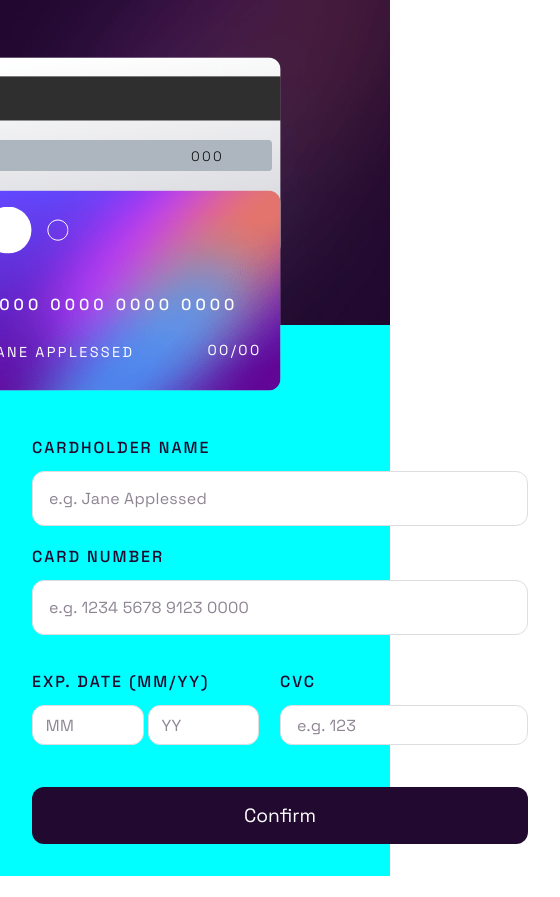
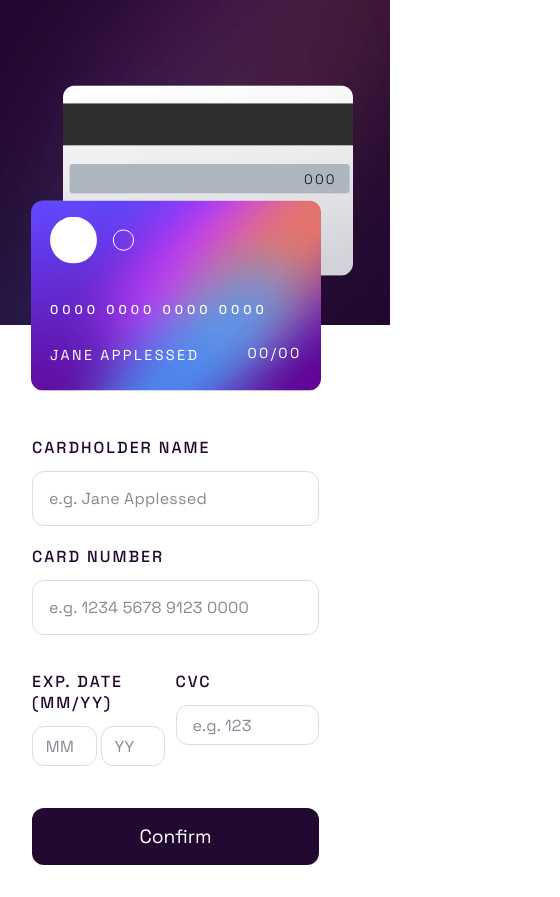
Before and after one commit to Priyanshu-WD/Interactive-card-details-form, a plain HTML site: page index.html in a window 390 px wide. Shown: the whole page, 560 px wide, since content can reach past the window. Before the commit the page ends 876 px from the top, so only its background shows below. Drawn offline with nearby package versions, Linux system fonts and the light colour scheme.

Commit message:
updating

```diff
--- /dev/null
+++ b/CSS/main.css
@@ -0,0 +1,300 @@
+@import url("https://fonts.googleapis.com/css2?family=Space+Grotesk:wght@300..700&display=swap");
+
+* {
+  margin: 0;
+  padding: 0;
+  box-sizing: border-box;
+  -webkit-box-sizing: border-box;
+  font-family: "Space Grotesk", sans-serif;
+}
+
+:root {
+  --Linear-gradient-active-input-border: hsl(249, 99%, 64%) to
+    hsl(278, 94%, 30%);
+  --Red-input-errors: hsl(0, 100%, 66%);
+
+  --White: hsl(0, 0%, 100%);
+  --Light-grayish-violet: hsl(270, 3%, 87%);
+  --Dark-grayish-violet: hsl(279, 6%, 55%);
+  --Very-dark-violet: hsl(278, 68%, 11%);
+}
+
+body {
+  min-height: 100vh;
+}
+
+main {
+  height: 100vh;
+
+}
+
+.containerCard{
+  width: 100%;
+  height: 100vh;
+}
+
+.flip-card{
+  display: flex;
+  align-items: center;
+  justify-content: center;
+}
+
+.cardPart{
+  width: 100%;
+  height: 40vh;
+  background-image: url(images/bg-main-mobile.png);
+  background-repeat: no-repeat;
+  background-size: cover;
+  background-position: center;
+  background-color: aquamarine;
+}
+
+
+
+.cardMain{
+  display: flex;
+  flex-direction: column-reverse;
+}
+
+
+.cardFrontSide {
+  width: 425px;
+  height: 235px;
+  background-color: var(--Light-grayish-violet);
+  border-radius: 12px;
+  background-image: url(images/bg-card-front.png);
+  background-position: center;
+  background-size: cover;
+  padding: 1rem 1.2rem;
+  z-index: 1000;
+}
+
+
+.cardBackSide {
+  width: 425px;
+  height: 235px;
+  background-color: var(--Light-grayish-violet);
+  border-radius: 12px;
+  background-image: url(images/bg-card-back.png);
+  background-position: center;
+  background-size: cover;
+  display: flex;
+  align-items: center;
+  justify-content: flex-end;
+  transform: translateY(150px);
+  transform: translateX(60px);
+}
+
+.backCardNumber {
+  margin-right: 3.56rem;
+  margin-bottom: 0.2rem;
+  font-size: 0.85rem;
+  font-weight: 300;
+  letter-spacing: 0.14rem;
+}
+
+/* .flip-card {
+  grid-column: 1 / span 12;
+  grid-row: 1 / span 5;
+  background-image: url(images/bg-main-mobile.png);
+  background-repeat: no-repeat;
+  background-position: center;
+  background-size: cover;
+  position: relative;
+  display: grid;
+  place-items: center;
+  background-color: aqua;
+} */
+
+
+/* .containerCard {
+  height: 100vh;
+  display: grid;
+  grid-template-columns: repeat(12, 1fr);
+  grid-template-rows: repeat(14, 1fr);
+  background-color: aqua;
+}
+
+.flip-card {
+  grid-column: 1 / span 12;
+  grid-row: 1 / span 5;
+  background-image: url(images/bg-main-mobile.png);
+  background-repeat: no-repeat;
+  background-position: center;
+  background-size: cover;
+  position: relative;
+  display: grid;
+  place-items: center;
+}
+
+.cardMain {
+  width: fit-content;
+  position: absolute;
+  display: flex;
+  flex-direction: column-reverse;
+}
+
+.cardFrontSide {
+  width: 425px;
+  height: 235px;
+  grid-column: 3 / span 6;
+  grid-row: 7 / span 9;
+  background-color: var(--Light-grayish-violet);
+  border-radius: 12px;
+  background-image: url(images/bg-card-front.png);
+  background-position: center;
+  background-size: cover;
+  padding: 1rem 1.2rem;
+  /* margin-top: 15rem; */
+  z-index: 9999;
+  position: absolute;
+  top: 65%;
+}
+
+/* .cardBackSide {
+  min-width: 425px;
+  height: 235px;
+  grid-column: 4 / span 12;
+  grid-row: 2 / span 12;
+  background-color: var(--Light-grayish-violet);
+  border-radius: 12px;
+  background-image: url(images/bg-card-back.png);
+  background-position: center;
+  background-size: cover;
+  display: flex;
+  align-items: center;
+  justify-content: flex-end;
+  margin-top: 3rem;
+  margin-left: 7rem;
+}
+
+.backCardNumber {
+  margin-right: 3.56rem;
+  margin-bottom: 0.2rem;
+  font-size: 0.85rem;
+  font-weight: 300;
+  letter-spacing: 0.14rem;
+}
+
+.topLogo {
+  margin-bottom: 4rem;
+}
+
+.cardNumber {
+  color: var(--White);
+  letter-spacing: 0.25rem;
+  font-size: 1.65rem;
+  font-weight: 500;
+  margin-bottom: 1.6rem;
+}
+
+.NameOfHolder {
+  font-size: 0.9rem;
+  color: var(--White);
+  font-weight: 400;
+  letter-spacing: 0.15rem;
+  display: inline;
+}
+
+.cardValid {
+  display: flex;
+  color: var(--White);
+  float: right;
+  font-size: 0.9rem;
+  font-weight: 400;
+  letter-spacing: 0.15rem;
+}
+
+
+.form-details{
+
+} */
+
+/* .form-details {
+  width: 75%;
+  grid-column: 3 / span 8;
+  grid-row: 10 / span 4;
+}
+.formContent {
+  width: 30rem;
+  display: flex;
+  flex-direction: column;
+  gap: 10px;
+  padding: 2rem;
+}
+
+.formContent input {
+  padding: 1rem;
+  font-size: 1rem;
+  border-radius: 12px;
+  letter-spacing: 0.015rem;
+  border: 1px solid var(--Light-grayish-violet);
+}
+
+input::placeholder {
+  color: var(--Dark-grayish-violet);
+}
+
+input:focus {
+  outline: 1px solid var(--Dark-grayish-violet);
+}
+
+.input_error {
+  outline: 1px solid var(--Red-input-errors);
+}
+label {
+  margin-bottom: 0.2rem;
+  font-size: 0.75rem;
+  letter-spacing: 0.125rem;
+  color: var(--Very-dark-violet);
+  font-weight: 500;
+}
+
+.card-expiration-cvv {
+  width: 100%;
+  display: flex;
+  margin-top: 1rem;
+}
+
+.monExpired {
+  width: 50%;
+}
+
+.monExpired input {
+  width: 45%;
+  height: 40px;
+  padding-left: 0.8rem;
+}
+
+.form_exp_month,
+.formCVV {
+  margin-top: 0.8rem;
+  margin-bottom: 2rem;
+}
+
+.cvv {
+  width: 50%;
+}
+
+.cvv input {
+  width: 100%;
+  height: 40px;
+}
+
+.cnfBtn {
+  background-color: var(--Very-dark-violet);
+  color: var(--White);
+  padding: 1rem;
+  border-radius: 12px;
+  border: none;
+  font-size: 1.2rem;
+  cursor: pointer;
+}
+
+.error {
+  position: relative;
+  bottom: 0.4rem;
+  font-size: 0.76rem;
+  letter-spacing: -0.002rem;
+  color: var(--Red-input-errors);
+} */ */
--- a/CSS/style.css
+++ b/CSS/style.css
@@ -17,6 +17,13 @@
   --Light-grayish-violet: hsl(270, 3%, 87%);
   --Dark-grayish-violet: hsl(279, 6%, 55%);
   --Very-dark-violet: hsl(278, 68%, 11%);
+}
+
+input,
+button,
+textarea,
+select {
+  font: inherit;
 }
 
 body,
@@ -123,6 +130,9 @@ main {
 .form-details {
   width: 65%;
   position: relative;
+  display: flex;
+  align-items: center;
+  justify-content: center;
 }
 
 .formContent {
@@ -136,6 +146,7 @@ main {
   top: 50%;
   left: 50%;
   transform: translate(-50%, -50%);
+
 }
 
 .formContent input {
@@ -215,6 +226,32 @@ label {
   color: var(--Red-input-errors);
 }
 
+.thankYou {
+  width: 30rem;
+  padding: 5rem;
+  display: flex;
+  align-items: center;
+  justify-content: center;
+  flex-direction: column;
+  gap: 2.5rem;
+  display: none;
+}
+
+.thanks {
+  width: 10rem;
+}
+
+.cntBtn {
+  background-color: var(--Very-dark-violet);
+  color: var(--White);
+  padding: 1rem;
+  border-radius: 12px;
+  border: none;
+  font-size: 1.2rem;
+  cursor: pointer;
+  width: 20rem;
+}
+
 @media screen and (max-width: 1300px) {
   .formContent {
     margin-left: 8rem;
@@ -273,12 +310,10 @@ label {
   }
 
   .form-details {
-    width: 100%;
-
+    width: 90%;
     position: unset;
     display: grid;
     place-items: center;
-    background-color: aqua;
   }
 
   .formContent {
@@ -286,7 +321,7 @@ label {
     transform: none;
     margin: -22.35rem 0 0 0;
     margin-top: 5rem;
-    width: 35rem;
+    width: 100%;
   }
 
   label,
@@ -325,6 +360,7 @@ label {
   .cardBackSide {
     width: 395px;
     height: 210px;
+    transform: translateY(12px);
   }
 }
 
@@ -335,12 +371,8 @@ label {
     height: 200px;
   }
 
-
-  .cardMain {
-
-  }
-  .cardBackSide{
-    margin-left: 0rem;
+  .cardBackSide {
+    transform: translateY(18px);
   }
   .topLogo {
     margin-bottom: 2.2rem;
@@ -349,4 +381,57 @@ label {
   .cardNumber {
     font-size: 1rem;
   }
+  .form-details {
+    width: 90%;
+  }
+
+  .formContent {
+    width: 100%;
+  }
+  .backCardNumber {
+    margin-right: 1rem;
+  }
 }
+
+@media screen and (max-width: 480px) {
+  .flip-card {
+    display: flex;
+    align-items: center;
+    justify-content: center;
+  }
+  .cardMain {
+    width: 250px;
+  }
+  .cardFrontSide,
+  .cardBackSide {
+    width: 290px;
+    height: 190px;
+  }
+
+  .cardBackSide {
+    margin-left: 2rem;
+  }
+  .topLogo {
+    margin-bottom: 2rem;
+  }
+
+  .cardNumber {
+    font-size: 0.8rem;
+  }
+  .form-details {
+    width: 90%;
+  }
+
+  .formContent {
+    width: 100%;
+  }
+  .backCardNumber {
+    margin-right: 1rem;
+  }
+}
+
+@media screen and (max-width: 320px) {
+  .cardMain {
+    width: 270px;
+  }
+}
--- a/index.html
+++ b/index.html
@@ -11,6 +11,7 @@
   <body>
     <main>
       <div class="containerCard">
+
           <div class="flip-card">
             <div class="cardMain">
               <div class="cardFrontSide">
@@ -23,13 +24,14 @@
                     <span class="cardValidmonth">/</span>
                     <div class="cardValidmonth" id="yearValid">00</div>
                   </div>
-              </section>
+
               </div>
               <div class="cardBackSide">
                 <h2 class="backCardNumber" id="securityNumber">000</h2>
               </div>
             </div>
           </div>
+        </section>
           <div class="form-details">
             <form action="#" class="formContent" id="paymentForm">
               <label for="name">CARDHOLDER NAME</label>
@@ -98,8 +100,18 @@
 
               <button type="submit" class="cnfBtn" id="cnfbtn">Confirm</button>
             </form>
+
+              <div class="thankYou">
+                <img class="thanks" src="CSS/images/icon-complete.svg" alt="">
+                <h1>THANK YOU!</h1>
+                <p>We've added your card details</p>
+                <button type="submit" class="cntBtn" id="cnfbtn">Continue</button>
+              </div>
+
           </div>
         </div>
+
+
     </main>
     <script src="https://unpkg.com/imask"></script>
     <script src="JS/script.js"></script>
```
Lines whose indentation alone changed are shown as unchanged.
